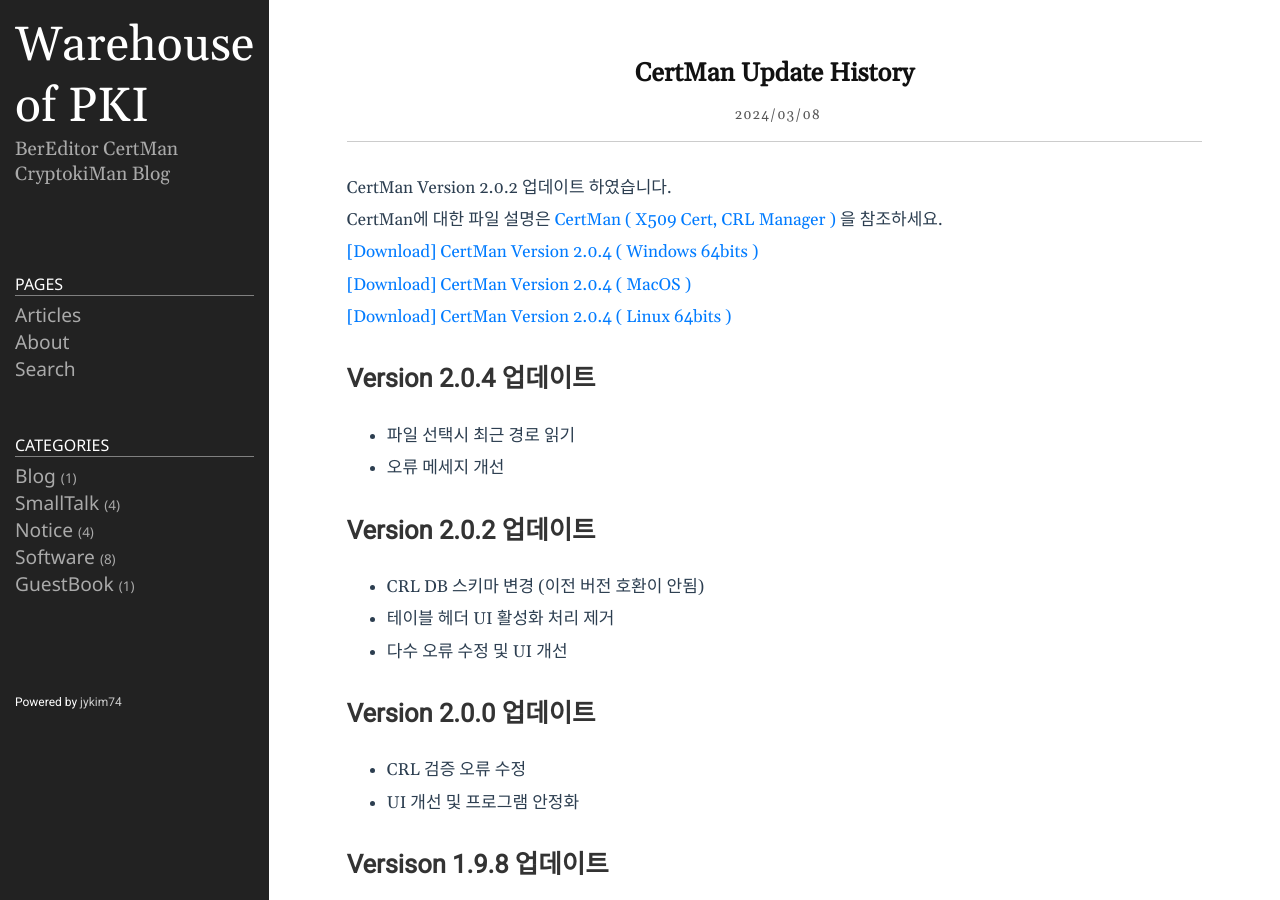
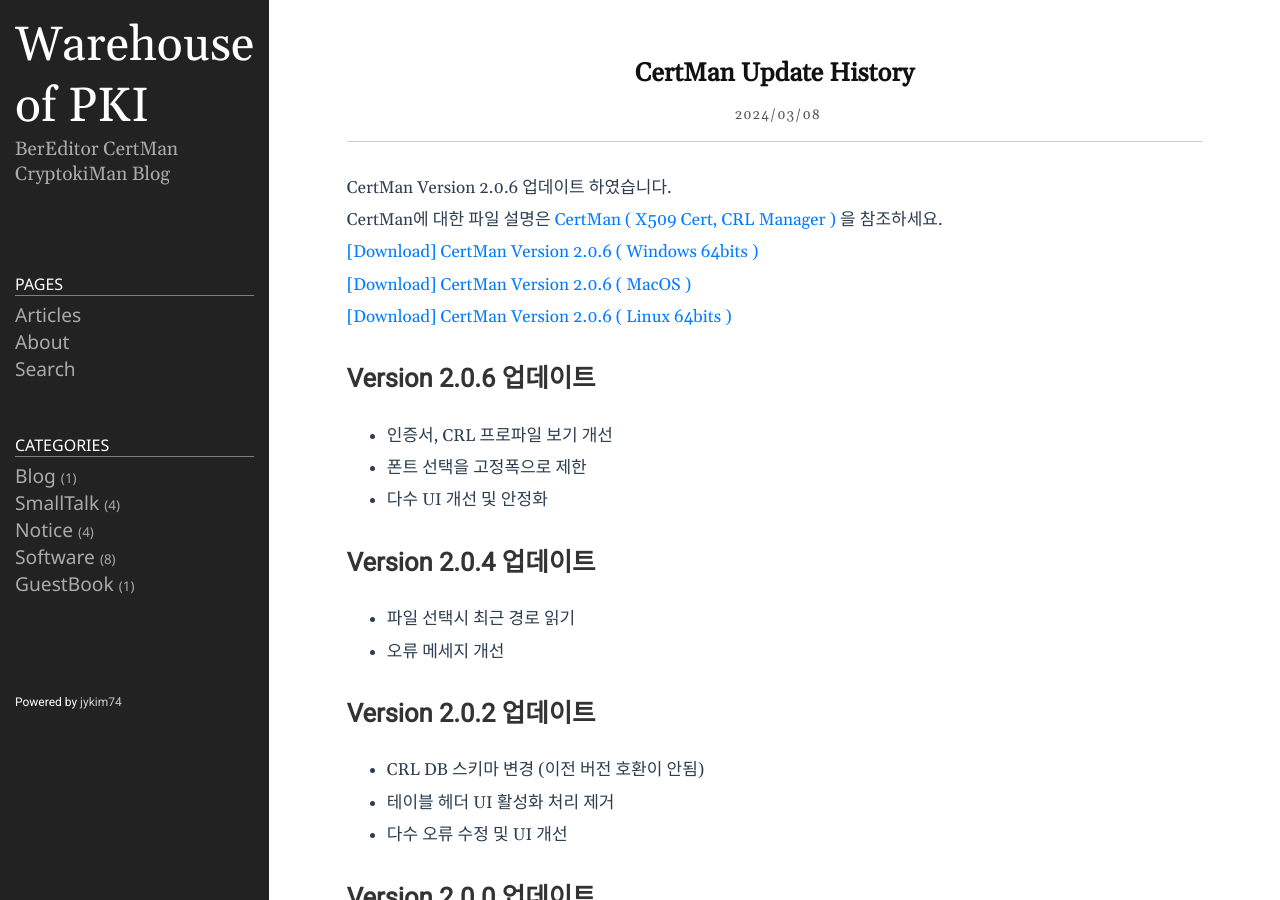
Before and after one commit to jykim74/jykim74.github.io, a Jekyll site: the page built from _posts/2024-03-08-CertManUpdate.md, in a window 1280 px wide and 900 px high. Built offline with Jekyll 4.4.1, drawn with Linux system fonts in a browser that asks for light colours; nearby versions of some CDN libraries; comment, search, counter and statistics services are not loaded.

Commit message:
CertMan Version 2.0.6 모두 적용

```diff
--- a/_posts/2023-04-13-CertMan.markdown
+++ b/_posts/2023-04-13-CertMan.markdown
@@ -10,11 +10,11 @@
 The file can be downloaded from this page link (size is about 30M)
 This is a program I made personally, so if you have any questions or bugs, please Use [Google Groups]( https://groups.google.com/g/certman, "Google Groups" )
 
-[[Download] CertMan Version 2.0.4 (Win64)](https://jykim74.github.io/msi/CertMan-enV204.msi "CertMan")
+[[Download] CertMan Version 2.0.6 (Win64)](https://jykim74.github.io/msi/CertMan-enV206.msi "CertMan")
 
-[[Download] CertMan Version 2.0.4 (MacOS)](https://jykim74.github.io/dmg/CertManV204.dmg, "CertMan")
+[[Download] CertMan Version 2.0.6 (MacOS)](https://jykim74.github.io/dmg/CertManV206.dmg, "CertMan")
 
-[[Download] CertMan Version 2.0.4 (Linux64)](https://jykim74.github.io/zip/CertManV204.zip, "CertMan")
+[[Download] CertMan Version 2.0.6 (Linux64)](https://jykim74.github.io/zip/CertManV206.zip, "CertMan")
 
 If you would like to receive a license, simply write a request in [Free License Request](https::/jykim7.mycafe24.com/user_reg.php) and you can receive a trial (30-day) license.
 Of course, you can apply for a license multiple times.
--- a/_posts/2024-03-08-CertManUpdate.md
+++ b/_posts/2024-03-08-CertManUpdate.md
@@ -4,12 +4,18 @@
 tags: [X.509,Cert,Certificate,CRL,RSA,ECDSA,PKI,CSR,KeyPair]
 category: Software
 ---
-CertMan Version 2.0.2 업데이트 하였습니다.
+CertMan Version 2.0.6 업데이트 하였습니다.
 CertMan에 대한 파일 설명은 [CertMan ( X509 Cert, CRL Manager )](https://jykim74.tistory.com/37) 을 참조하세요.
 
-[\[Download\] CertMan Version 2.0.4 ( Windows 64bits )](https://jykim74.github.io/msi/CertMan-enV204.msi)
-[\[Download\] CertMan Version 2.0.4 ( MacOS )](https://jykim74.github.io/dmg/CertManV204.dmg)
-[\[Download\] CertMan Version 2.0.4 ( Linux 64bits )](https://jykim74.github.io/zip/CertManV204.zip)
+[\[Download\] CertMan Version 2.0.6 ( Windows 64bits )](https://jykim74.github.io/msi/CertMan-enV206.msi)
+[\[Download\] CertMan Version 2.0.6 ( MacOS )](https://jykim74.github.io/dmg/CertManV206.dmg)
+[\[Download\] CertMan Version 2.0.6 ( Linux 64bits )](https://jykim74.github.io/zip/CertManV206.zip)
+
+## Version 2.0.6 업데이트
+- 인증서, CRL 프로파일 보기 개선
+- 폰트 선택을 고정폭으로 제한
+- 다수 UI 개선 및 안정화
+
 
 ## Version 2.0.4 업데이트
 - 파일 선택시 최근 경로 읽기
--- a/appcast/certman_appcast_mac.xml
+++ b/appcast/certman_appcast_mac.xml
@@ -5,10 +5,10 @@
 		<description>Feed for CertMan updates</description>
 		<language>en</language>
 		<item>
-			<title>Version 2.0.4</title>
+			<title>Version 2.0.6</title>
 			<sparkle:releaseNotesLink>https://jykim74.github.io/software/2024/03/08/CertManUpdate.html</sparkle:releaseNotesLink>
-			<enclosure url="https://jykim74.github.io/dmg/CertManV204.dmg" sparkle:version="2.0.4"
-			sparkle:edSignature="T55N+gR7HanhkWPi5K5sa2aWOyav8RCkOVIWBphrw+F/r3pby5iy+pFHcOUvDRnH0+6eptYTarf5W3nFfMbtCw==" length="17080977"
+			<enclosure url="https://jykim74.github.io/dmg/CertManV206.dmg" sparkle:version="2.0.6"
+			sparkle:edSignature="lQJOaXJfiXqwm/gZ6QQjVrwfxWUW8aQqlm13Rt/z9wkHVIUxtOMusmxFtNYjFAoNrhVaAu5tdaRB38mndsfACQ==" length="17150079"
 			type="application/octet-stream"/>
 		</item>
 	</channel>
--- a/appcast/certman_appcast_mac2.xml
+++ b/appcast/certman_appcast_mac2.xml
@@ -8,7 +8,7 @@
 			<title>Version 2.0.6</title>
 			<sparkle:releaseNotesLink>https://jykim74.github.io/software/2024/03/08/CertManUpdate.html</sparkle:releaseNotesLink>
 			<enclosure url="https://jykim74.github.io/dmg/CertManV206.dmg" sparkle:version="2.0.6"
-			sparkle:edSignature="kCweo088HP6UgkxidkJQ1vZ/123vdVk1ZO3f+UKqXOnAwqMJNzjueor5mr4o/eOTv2W6QbseG8BEksYNvaMMAg==" length="17152658"
+			sparkle:edSignature="lQJOaXJfiXqwm/gZ6QQjVrwfxWUW8aQqlm13Rt/z9wkHVIUxtOMusmxFtNYjFAoNrhVaAu5tdaRB38mndsfACQ==" length="17150079"
 			type="application/octet-stream"/>
 		</item>
 	</channel>
--- a/appcast/certman_appcast_mac_ko.xml
+++ b/appcast/certman_appcast_mac_ko.xml
@@ -5,10 +5,10 @@
 		<description>Feed for CertMan updates</description>
 		<language>en</language>
 		<item>
-			<title>Version 2.0.4</title>
+			<title>Version 2.0.6</title>
 			<sparkle:releaseNotesLink>https://jykim74.github.io/software/2024/03/08/CertManUpdate.html</sparkle:releaseNotesLink>
-			<enclosure url="https://jykim74.github.io/dmg/CertManV204.dmg" sparkle:version="2.0.4"
-			sparkle:edSignature="T55N+gR7HanhkWPi5K5sa2aWOyav8RCkOVIWBphrw+F/r3pby5iy+pFHcOUvDRnH0+6eptYTarf5W3nFfMbtCw==" length="17080977"
+			<enclosure url="https://jykim74.github.io/dmg/CertManV206.dmg" sparkle:version="2.0.6"
+			sparkle:edSignature="lQJOaXJfiXqwm/gZ6QQjVrwfxWUW8aQqlm13Rt/z9wkHVIUxtOMusmxFtNYjFAoNrhVaAu5tdaRB38mndsfACQ==" length="17150079"
 			type="application/octet-stream"/>
 		</item>
 	</channel>
--- a/appcast/certman_appcast_win.xml
+++ b/appcast/certman_appcast_win.xml
@@ -5,9 +5,9 @@
 		<description>Feed for CertMan updates</description>
 		<language>en</language>
 		<item>
-			<title>Version 2.0.4</title>
+			<title>Version 2.0.6</title>
 			<sparkle:releaseNotesLink>https://jykim74.github.io/software/2024/03/08/CertManUpdate.html</sparkle:releaseNotesLink>
-			<enclosure url="https://jykim74.github.io/msi/CertMan-enV204.msi" sparkle:version="2.0.4" length="0" type="application/octet-stream"/>
+			<enclosure url="https://jykim74.github.io/msi/CertMan-enV206.msi" sparkle:version="2.0.6" length="0" type="application/octet-stream"/>
 		</item>
 	</channel>
 </rss>
--- a/appcast/certman_appcast_win_ko.xml
+++ b/appcast/certman_appcast_win_ko.xml
@@ -5,9 +5,9 @@
 		<description>Feed for CertMan updates</description>
 		<language>en</language>
 		<item>
-			<title>Version 2.0.4</title>
+			<title>Version 2.0.6</title>
 			<sparkle:releaseNotesLink>https://jykim74.github.io/software/2024/03/08/CertManUpdate.html</sparkle:releaseNotesLink>
-			<enclosure url="https://jykim74.github.io/msi/CertMan-enV204.msi" sparkle:version="2.0.4" length="0" type="application/octet-stream"/>
+			<enclosure url="https://jykim74.github.io/msi/CertMan-enV206.msi" sparkle:version="2.0.6" length="0" type="application/octet-stream"/>
 		</item>
 	</channel>
 </rss>
```
